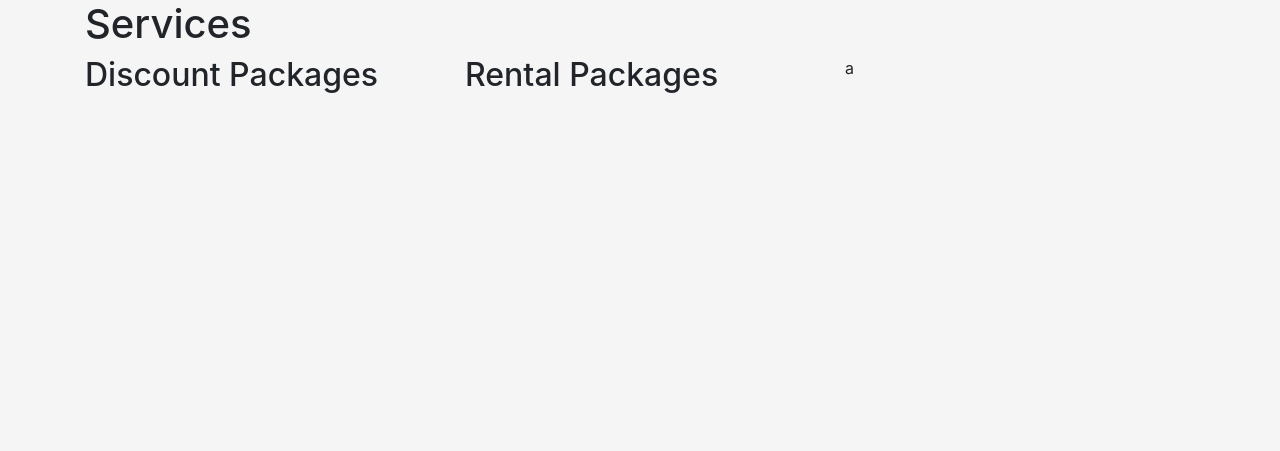
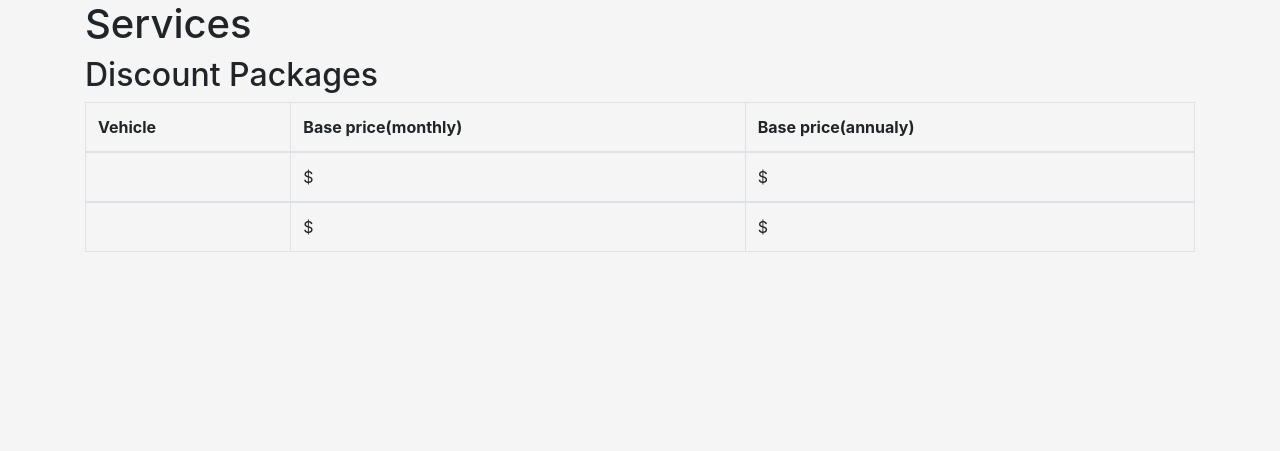
Before and after one commit to AYasinAkalin/ParkingLotManagement, a Flask app: template src/app/templates/services.html in a window 1280 px wide. Shown: the part 59-510 px from the top of the page. Run offline with Flask 2, Linux system fonts and the light colour scheme; the template is opened without the code that fills it, so the values that code supplies are empty; some libraries are stand-ins or nearby versions.

Commit message:
Update services.html

```diff
--- a/src/app/templates/services.html
+++ b/src/app/templates/services.html
@@ -7,13 +7,25 @@
       <h2>Discount Packages</h2>
       {{ discounts }}
     </div>
-    <div class="col-4">
-      <h2>Rental Packages</h2>
-      {{ rentals }}
-    </div>
-    <div class="col-4">
-      a
-    </div>
   </div>
 
+  <table class="table table-bordered">
+  <thead>
+    <tr>
+      <th scope="col">Vehicle</th>
+      <th scope="col">Base price(monthly)</th>
+      <th scope="col">Base price(annualy)</th>
+    </tr>
+  </thead>
+  {%for i in range(1,3)%}
+  <tbody>
+    <tr>
+      <td>{{rentals[i][1]}}</td>
+      <td>${{rentals[i][3]}}</td>
+      <td>${{rentals[i+1][3]}}</td>
+    </tr>
+  </tbody>
+  {%endfor%}
+  </table>
+
 {% endblock %}
```
